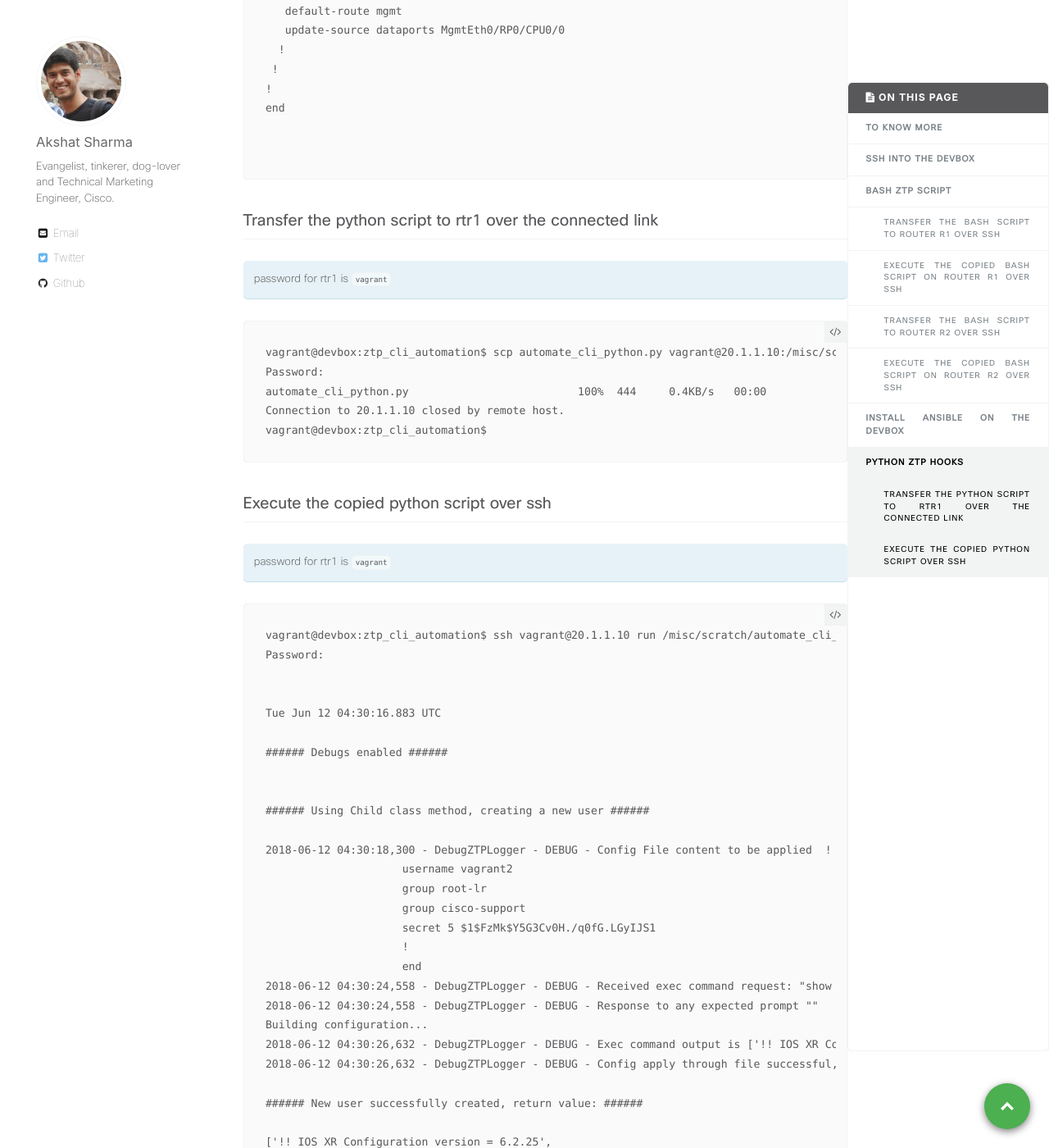
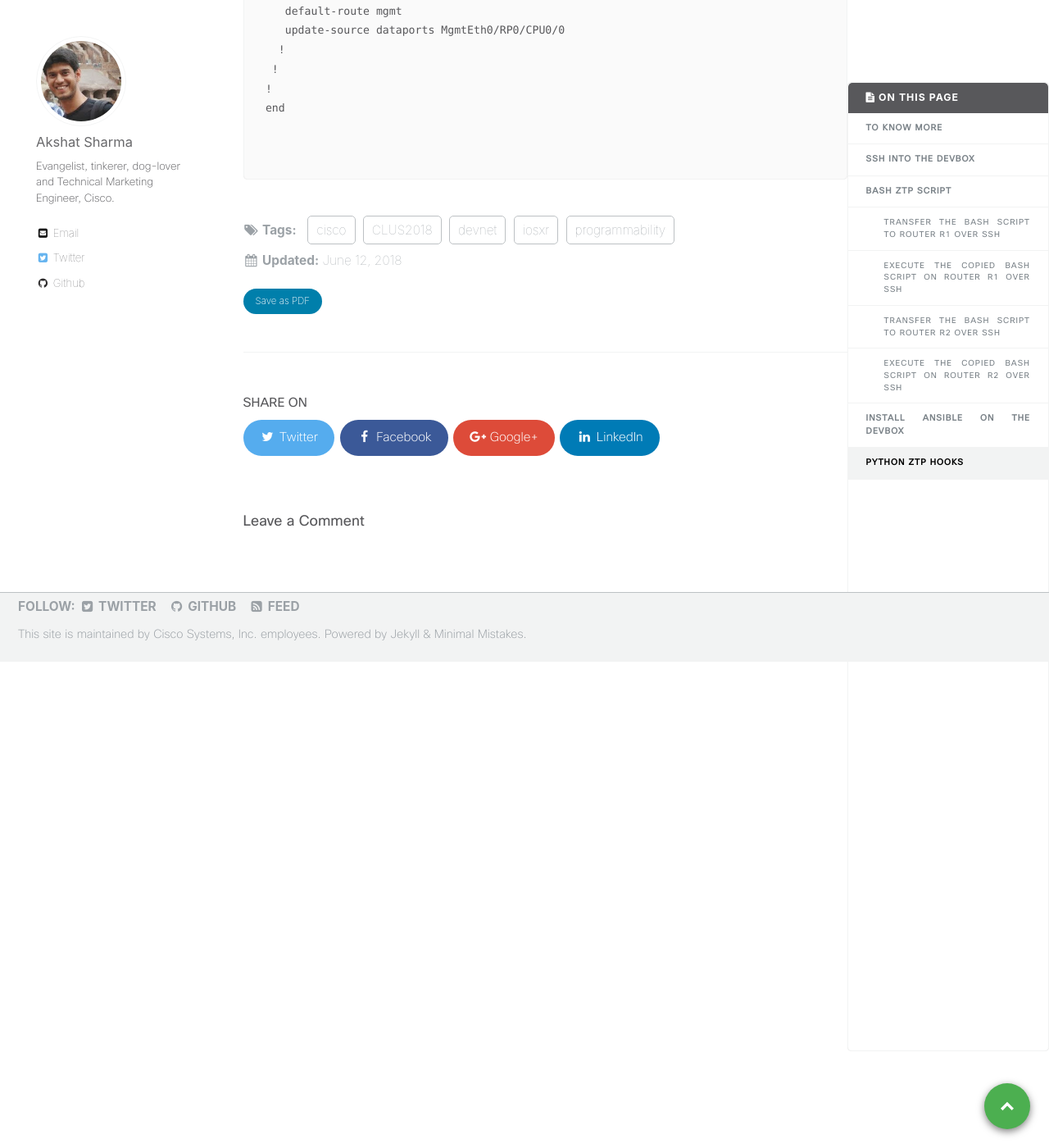
Before and after one commit to nanog75/hackathon, a Jekyll site: the page built from _wkinstructions/2018-06-12-step-1-ios-xr-ztp-bash-and-python-hooks.md, in a window 1280 px wide and 1400 px high, scrolled down 9427 px. Shown: the whole window at 82% size. Built offline with Jekyll 4.4.1, drawn with Linux system fonts in a browser that asks for light colours; comment, search, counter and statistics services are not loaded; some of the changed text lies outside the part shown.

Commit message:
Update 2018-06-12-step-1-ios-xr-ztp-bash-and-python-hooks.md

````diff
--- a/_wkinstructions/2018-06-12-step-1-ios-xr-ztp-bash-and-python-hooks.md
+++ b/_wkinstructions/2018-06-12-step-1-ios-xr-ztp-bash-and-python-hooks.md
@@ -398,105 +398,3 @@ end
 
 
 ```
-
-
-
-
-### Transfer the python script to rtr1 over the connected link
-
-password for rtr1 is `vagrant`
-{: .notice--info}
-
-```
-vagrant@devbox:ztp_cli_automation$ scp automate_cli_python.py vagrant@20.1.1.10:/misc/scratch/
-Password:
-automate_cli_python.py                          100%  444     0.4KB/s   00:00
-Connection to 20.1.1.10 closed by remote host.
-vagrant@devbox:ztp_cli_automation$
-```
-
-
-### Execute the copied python script over ssh
-
-password for rtr1 is `vagrant`
-{: .notice--info}
-
-```
-vagrant@devbox:ztp_cli_automation$ ssh vagrant@20.1.1.10 run /misc/scratch/automate_cli_python.py
-Password:
-
-
-Tue Jun 12 04:30:16.883 UTC
-
-###### Debugs enabled ######
-
-
-###### Using Child class method, creating a new user ######
-
-2018-06-12 04:30:18,300 - DebugZTPLogger - DEBUG - Config File content to be applied  !
-                     username vagrant2
-                     group root-lr
-                     group cisco-support
-                     secret 5 $1$FzMk$Y5G3Cv0H./q0fG.LGyIJS1
-                     !
-                     end
-2018-06-12 04:30:24,558 - DebugZTPLogger - DEBUG - Received exec command request: "show configuration commit changes last 1"
-2018-06-12 04:30:24,558 - DebugZTPLogger - DEBUG - Response to any expected prompt ""
-Building configuration...
-2018-06-12 04:30:26,632 - DebugZTPLogger - DEBUG - Exec command output is ['!! IOS XR Configuration version = 6.2.25', 'username vagrant2', 'group root-lr', 'group cisco-support', 'secret 5 $1$FzMk$Y5G3Cv0H./q0fG.LGyIJS1', '!', 'end']
-2018-06-12 04:30:26,632 - DebugZTPLogger - DEBUG - Config apply through file successful, last change = ['!! IOS XR Configuration version = 6.2.25', 'username vagrant2', 'group root-lr', 'group cisco-support', 'secret 5 $1$FzMk$Y5G3Cv0H./q0fG.LGyIJS1', '!', 'end']
-
-###### New user successfully created, return value: ######
-
-['!! IOS XR Configuration version = 6.2.25',
- 'username vagrant2',
- 'group root-lr',
- 'group cisco-support',
- 'secret 5 $1$FzMk$Y5G3Cv0H./q0fG.LGyIJS1',
- '!',
- 'end']
-
-###### return value in json: ######
-
-[
-    "!! IOS XR Configuration version = 6.2.25",
-    "username vagrant2",
-    "group root-lr",
-    "group cisco-support",
-    "secret 5 $1$FzMk$Y5G3Cv0H./q0fG.LGyIJS1",
-    "!",
-    "end"
-]
-
-###### Debugs Disabled  ######
-
-
-###### Applying an incorrect config  ######
-
-
-###### Failed to apply configuration, error is:######
-
-['!! SYNTAX/AUTHORIZATION ERRORS: This configuration failed due to',
- '!! one or more of the following reasons:',
- '!!  - the entered commands do not exist,',
- '!!  - the entered commands have errors in their syntax,',
- '!!  - the software packages containing the commands are not active,',
- '!!  - the current user is not a member of a task-group that has',
- '!!    permissions to use the commands.',
- 'hostnaime rtr1']
-
-###### error in json: ######
-
-[
-    "!! SYNTAX/AUTHORIZATION ERRORS: This configuration failed due to",
-    "!! one or more of the following reasons:",
-    "!!  - the entered commands do not exist,",
-    "!!  - the entered commands have errors in their syntax,",
-    "!!  - the software packages containing the commands are not active,",
-    "!!  - the current user is not a member of a task-group that has",
-    "!!    permissions to use the commands.",
-    "hostnaime rtr1"
-]
-
-vagrant@devbox:ztp_cli_automation$
-```
````
